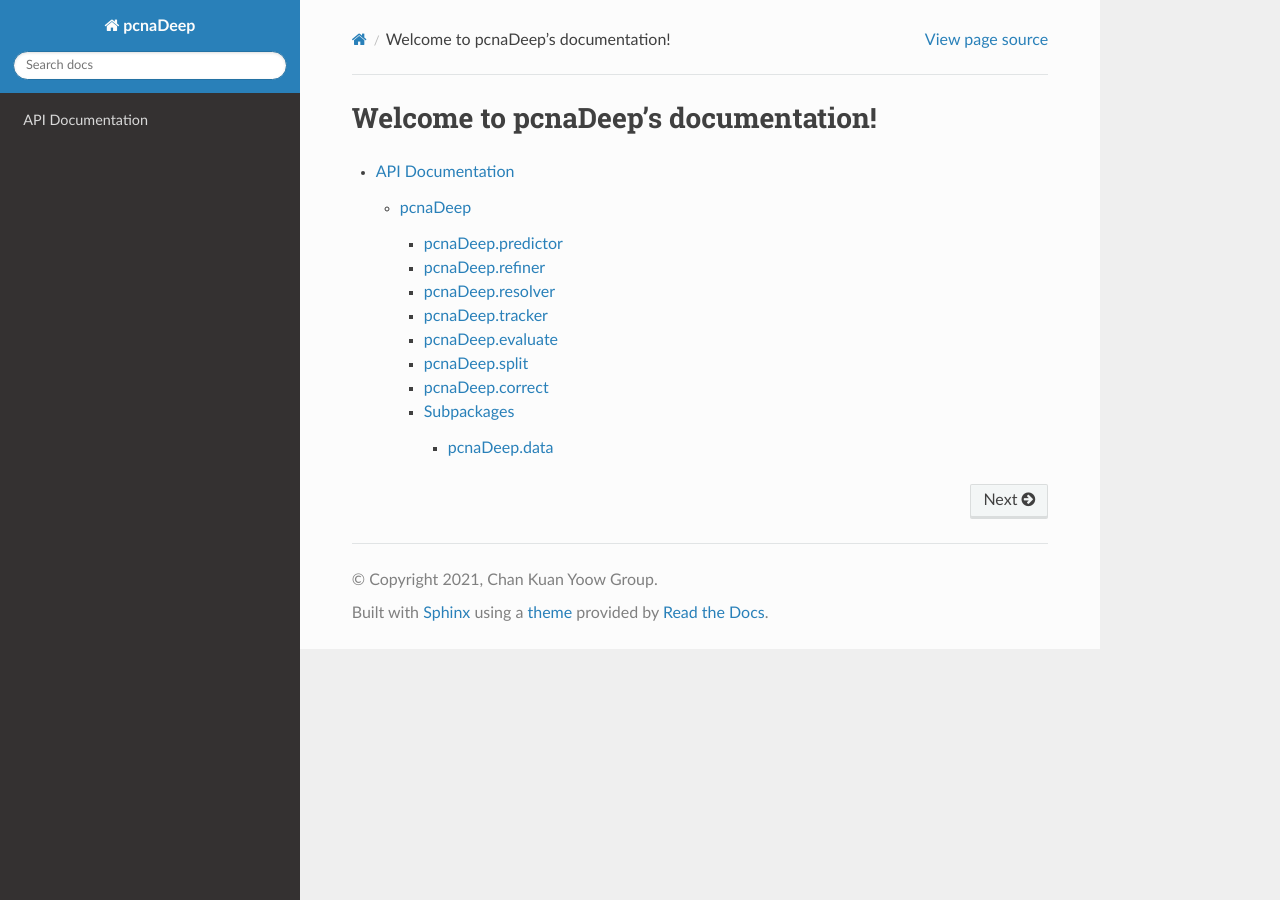
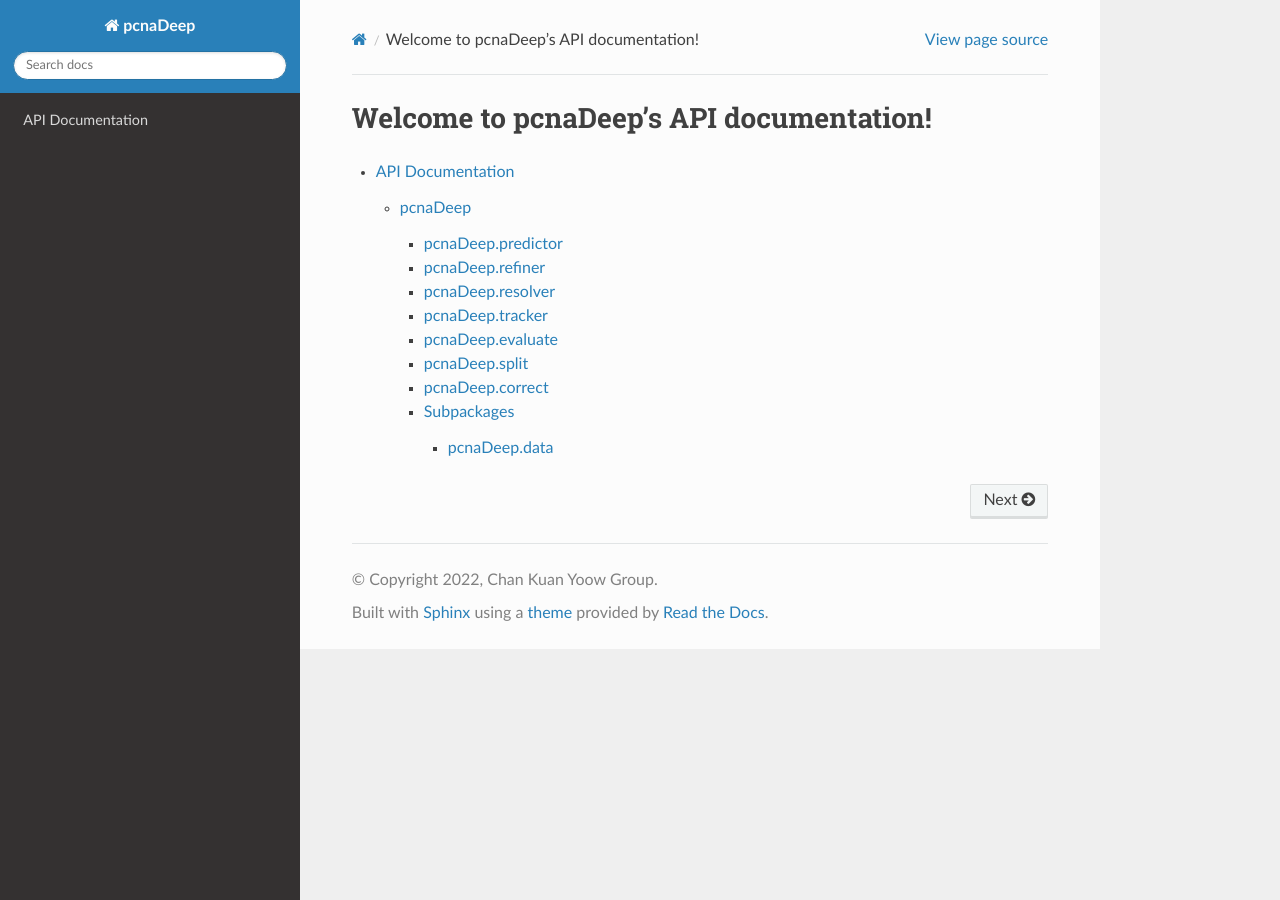
Before and after one commit to chan-labsite/PCNAdeep, a Sphinx documentation site: the page built from docs/index.rst, in a window 1280 px wide. Built offline with Sphinx 7.4.7 and the Read the Docs theme 2.0.0, drawn with Linux system fonts in a browser that asks for light colours.

Commit message:
update docs

```diff
--- a/docs/conf.py
+++ b/docs/conf.py
@@ -18,7 +18,7 @@
 # -- Project information -----------------------------------------------------
 
 project = 'pcnaDeep'
-copyright = '2021, Chan Kuan Yoow Group'
+copyright = '2022, Chan Kuan Yoow Group'
 author = 'Chan Kuan Yoow Group'
 
 # The full version, including alpha/beta/rc tags
@@ -52,7 +52,7 @@
 autodoc_member_order = "bysource"
 
 intersphinx_mapping = {
-    "python": ("https://docs.python.org/3.6", None),
+    "python": ("https://docs.python.org/3.7", None),
     "numpy": ("https://docs.scipy.org/doc/numpy/", None),
     "pandas": ("https://pandas.pydata.org/docs/", None),
 }
--- a/docs/index.rst
+++ b/docs/index.rst
@@ -3,7 +3,7 @@
    You can adapt this file completely to your liking, but it should at least
    contain the root `toctree` directive.
 
-Welcome to pcnaDeep's documentation!
+Welcome to pcnaDeep's API documentation!
 ====================================
 
 .. toctree::
--- /dev/null
+++ b/docs/requirements2.txt
@@ -0,0 +1 @@
+git+https://github.com/facebookresearch/detectron2.git
```
Also changed, not shown: README.md (+40 -9 lines), docs/requirements.txt (added, +24 -0 lines), .readthedocs.yaml (added), 9 other files.
